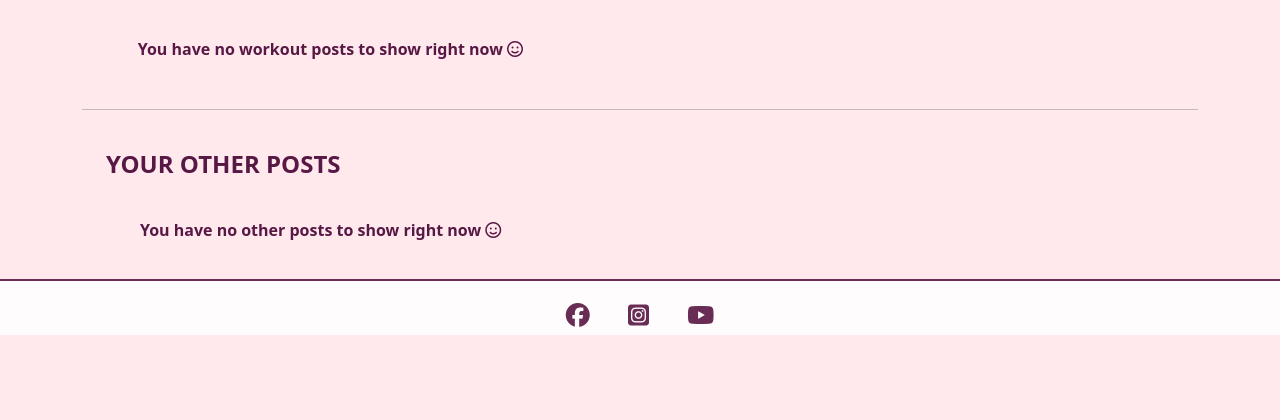
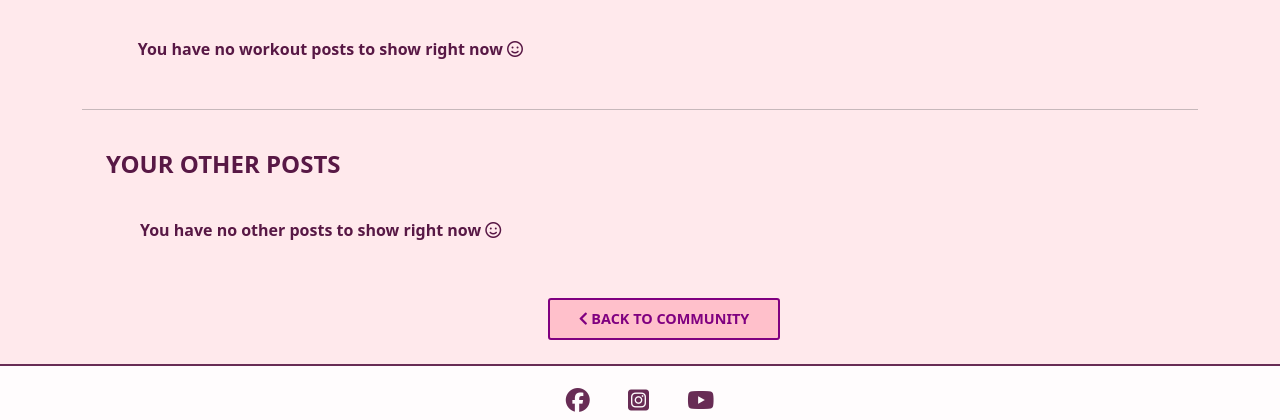
Before and after one commit to gustafsson96/you-made-you-fitness, a Django app: page /community/user_posts in a window 1280 px wide. Shown: the part 465-885 px from the top of the page. Before the commit the page ends 800 px from the top, so only its background shows below. Run offline with Django 3.2, Linux system fonts and the light colour scheme; a user stored in the database is signed in; data that the repository does not hold is empty; parts of the project's set-up code (start-up, migrations or seed data) failed here and were passed over; some libraries are stand-ins or nearby versions.

Commit message:
Make small changes to buttons and links

```diff
--- a/community/templates/community/logged_in_user_posts.html
+++ b/community/templates/community/logged_in_user_posts.html
@@ -157,6 +157,13 @@
     </div>
 </div>
 
+    <div class="row">
+        <div class="col-12 m-4 text-center">
+            <a href="{% url 'community' %}" class="btn community-btn-sm"><i class="fas fa-chevron-left"></i> Back to
+                Community</a>
+        </div>
+    </div>
+
 </div>
 
 {%endblock%}
--- a/community/views.py
+++ b/community/views.py
@@ -119,7 +119,7 @@ def add_recipe_post(request):
             recipe_form.save()
             messages.add_message(request, messages.SUCCESS,
                                  'Your recipe post has been created')
-            return redirect('user_posts')
+            return redirect('recipes')
     else:
         recipe_form = RecipeForm()
 
@@ -144,7 +144,7 @@ def add_workout_post(request):
             workout_form.save()
             messages.add_message(request, messages.SUCCESS,
                                  'Your workout post has been created')
-            return redirect('user_posts')
+            return redirect('workouts')
     else:
         workout_form = WorkoutForm()
 
@@ -169,7 +169,7 @@ def add_other_post(request):
             other_post_form.save()
             messages.add_message(request, messages.SUCCESS,
                                  'Your post has been created')
-            return redirect('user_posts')
+            return redirect('other_posts')
     else:
         other_post_form = OtherPostForm()
 
--- a/home/templates/home/home.html
+++ b/home/templates/home/home.html
@@ -48,9 +48,7 @@
     </div>
         <div id="box3" class="col-12 mt-4 p-3 home-page-content">
             <h2>Share your favorites <i class="fas fa-regular fa-star"></i></h2>
-            <p>As a community memeber you can take part of posts from other memebers.
-                We're talking recipes, workouts and other tips and tricks. Join the community and share your
-                own favorites.
+            <p>As a community memeber you can take part of posts from other memebers. Get inspired by recipes, workouts and other tips and tricks. Join the community and share your own favorites.
             </p>
             <a class="small-home-btn" href="{% url 'community_unauthorized' %}">
                 Community
```
